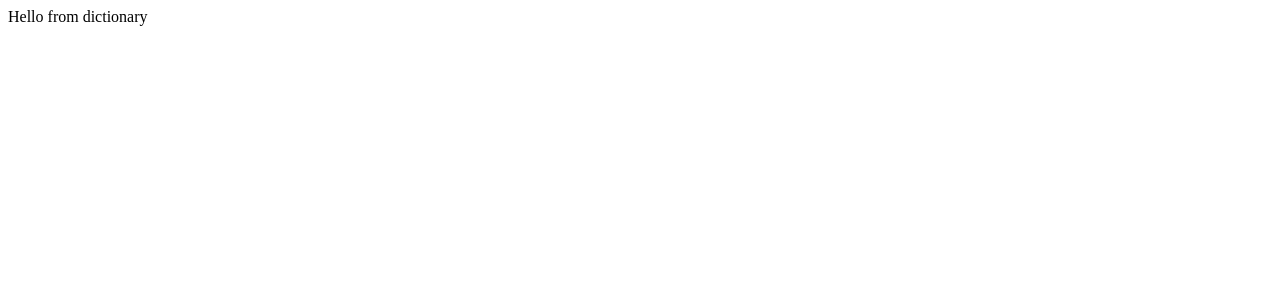
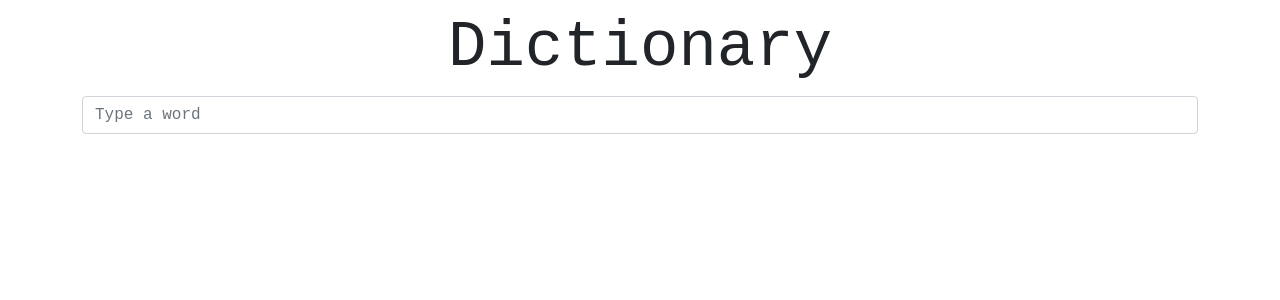
Before and after one commit to birkanwal/dictionary-react-app, a React (Create React App) app: page / in a window 1280 px wide. Shown: the top 300 px of the page. Built offline with nearby package versions, Linux system fonts and the light colour scheme.

Commit message:
added search engine

```diff
--- a/package.json
+++ b/package.json
@@ -6,6 +6,7 @@
     "@testing-library/jest-dom": "^5.14.1",
     "@testing-library/react": "^11.2.7",
     "@testing-library/user-event": "^12.8.3",
+    "bootstrap": "^5.0.2",
     "react": "^17.0.2",
     "react-dom": "^17.0.2",
     "react-scripts": "4.0.3",
--- a/src/App.css
+++ b/src/App.css
@@ -0,0 +1,4 @@
+.header {
+  font-size: 4rem;
+  text-align: center;
+}
--- a/src/App.js
+++ b/src/App.js
@@ -1,12 +1,13 @@
-
-import './App.css';
+import "./App.css";
+import Dictionary from "./Dictionary";
 
 function App() {
   return (
     <div className="App">
-      <header className="App-header">
-        Hello from dictionary
-      </header>
+      <div className="container">
+        <header className="header">Dictionary</header>
+        <Dictionary />
+      </div>
     </div>
   );
 }
--- /dev/null
+++ b/src/Dictionary.js
@@ -0,0 +1,27 @@
+import React, { useState } from "react";
+
+export default function Dictionary() {
+  let [word, setWord] = useState(" ");
+
+  function handleSubmit(event) {
+    event.preventDefault();
+    return alert(`Searching for ${word}`);
+  }
+
+  function changeWord(event) {
+    setWord(event.target.value);
+  }
+
+  return (
+    <div>
+      <form onSubmit={handleSubmit}>
+        <input
+          type="search"
+          placeholder="Type a word"
+          className="form-control"
+          onChange={changeWord}
+        />
+      </form>
+    </div>
+  );
+}
--- a/src/index.css
+++ b/src/index.css
@@ -0,0 +1,3 @@
+body {
+  font-family: monospace;
+}
```
Also changed, not shown: src/index.js (+7 -6 lines), public/manifest.json, 1 other file (tests, documents, lock files or other folders).
